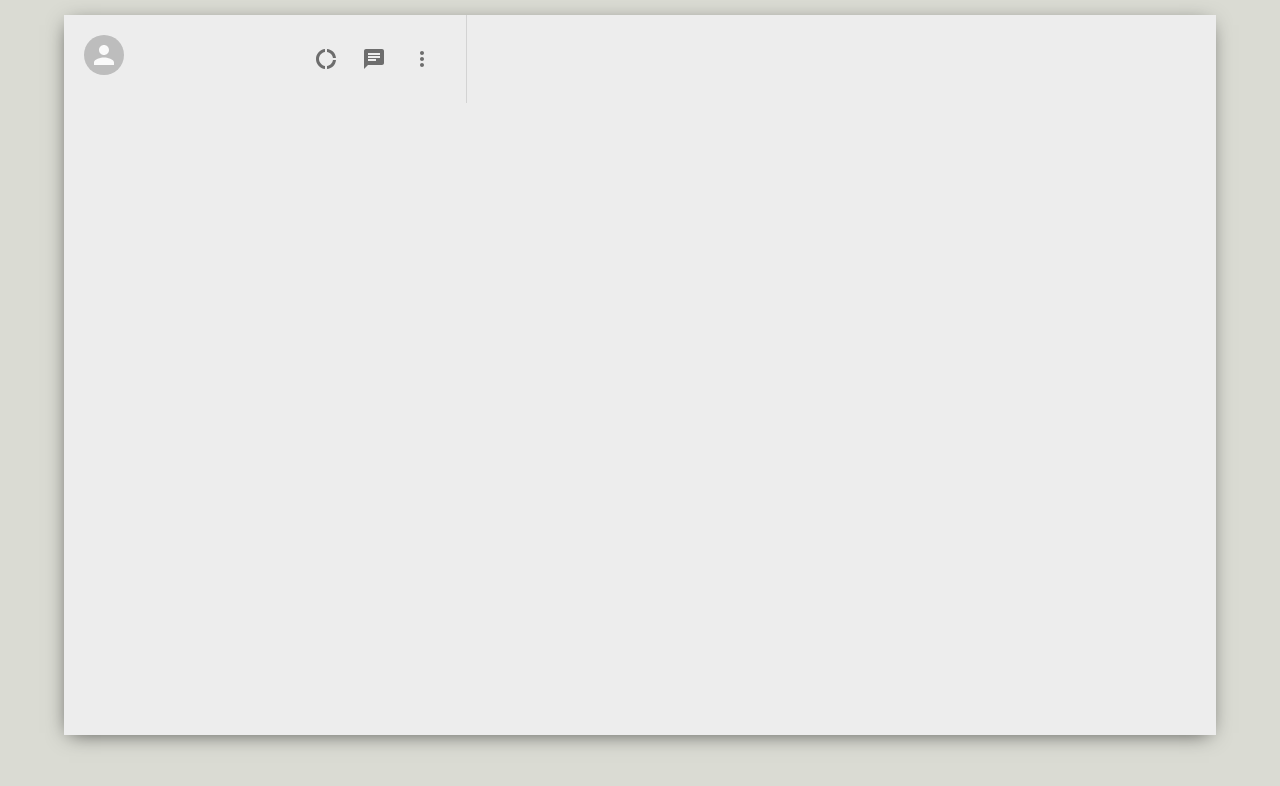
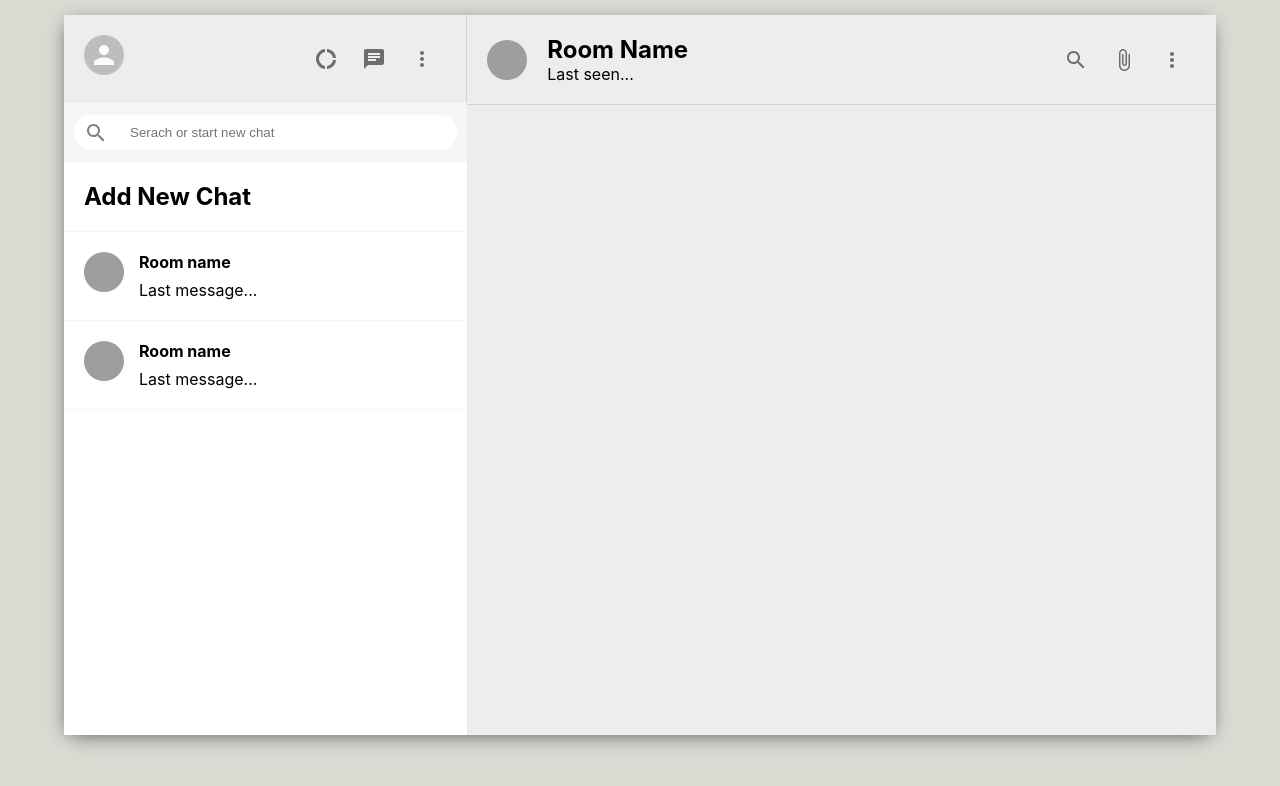
Before and after one commit to Satyam028/whatsapp-clone, a React (Create React App) app: page / in a window 1280 px wide. Shown: the top 786 px of the page. Built offline with nearby package versions, Linux system fonts and the light colour scheme; grey boxes are pictures that could not be loaded.

Commit message:
sidebar chat list styling

```diff
--- a/src/components/App.js
+++ b/src/components/App.js
@@ -1,6 +1,7 @@
 import React from "react";
 import "./App.css";
 import Sidebar from "./Sidebar";
+import Chat from "./Chat";
 
 function App() {
   return (
@@ -12,6 +13,7 @@ function App() {
         <Sidebar />
 
         {/* chat */}
+        <Chat />
       </div>
     </div>
   );
--- /dev/null
+++ b/src/components/Chat.css
@@ -0,0 +1,15 @@
+.chat {
+  flex: 0.65;
+}
+
+.chat_header {
+  display: flex;
+  padding: 20px;
+  align-items: center;
+  border-bottom: 1px solid lightgrey;
+}
+
+.chat_headerInfo {
+  flex: 1;
+  padding-left: 20px;
+}
--- /dev/null
+++ b/src/components/Chat.js
@@ -0,0 +1,44 @@
+import { Avatar, IconButton } from "@material-ui/core";
+import { AttachFile } from "@material-ui/icons";
+import MoreVert from "@material-ui/icons/MoreVert";
+import { SearchOutlined } from "@material-ui/icons";
+import React, { useState, useEffect } from "react";
+import "./Chat.css";
+
+function Chat() {
+  const [seed, setSeed] = useState("");
+
+  useEffect(() => {
+    setSeed(Math.floor(Math.random() * 5000));
+  }, []);
+
+  return (
+    <div className="chat">
+      <div className="chat_header">
+        <Avatar src={`https://avatars.dicebear.com/api/human/${seed}.svg`} />
+
+        <div className="chat_headerInfo">
+          <h2>Room Name</h2>
+          <p>Last seen...</p>
+        </div>
+
+        <div className="chat_headerRight">
+          <IconButton>
+            {/* <SearchOutlined /> */}
+            <SearchOutlined />
+          </IconButton>
+          <IconButton>
+            <AttachFile />
+          </IconButton>
+          <IconButton>
+            <MoreVert />
+          </IconButton>
+        </div>
+      </div>
+      <div className="chat_body"></div>
+      <div className="chat_footer"></div>
+    </div>
+  );
+}
+
+export default Chat;
--- a/src/components/Sidebar.css
+++ b/src/components/Sidebar.css
@@ -1,4 +1,6 @@
 .sidebar {
+  display: flex;
+  flex-direction: column;
   flex: 0.35;
 }
 .sidebar_header {
@@ -15,7 +17,40 @@
   min-width: 10vw;
 }
 
-..sidebar_headerRight > .MuiSvgIcon-root {
+.sidebar_headerRight > .MuiSvgIcon-root {
   margin-right: 2vw;
   font-size: 24px !important;
 }
+
+.sidebar_search {
+  display: flex;
+  align-items: center;
+  background-color: #f6f6f6;
+  height: 39px;
+  padding: 10px;
+}
+
+.sidebar_searchContainer {
+  display: flex;
+  align-items: center;
+  background-color: white;
+  width: 100%;
+  height: 35px;
+  border-radius: 20px;
+}
+
+.sidebar_searchContainer > input {
+  border: none;
+  margin-left: 10px;
+}
+
+.sidebar_searchContainer > .MuiSvgIcon-root {
+  color: grey;
+  padding: 10px;
+}
+
+.sidebar_chats {
+  flex: 1;
+  background-color: white;
+  overflow: scroll;
+}
--- a/src/components/Sidebar.js
+++ b/src/components/Sidebar.js
@@ -4,6 +4,8 @@ import ChatIcon from "@material-ui/icons/Chat";
 import MoreVertIcon from "@material-ui/icons/MoreVert";
 import React from "react";
 import "./Sidebar.css";
+import { SearchOutlined } from "@material-ui/icons";
+import SidebarChatList from "./SidebarChatList";
 
 function Sidebar() {
   return (
@@ -25,8 +27,19 @@ function Sidebar() {
       </div>
 
       {/* search bar */}
-      <div className="sidebar_search"></div>
-      <div className="sidebar_chats"></div>
+      <div className="sidebar_search">
+        <div className="sidebar_searchContainer">
+          <SearchOutlined />
+          <input placeholder="Serach or start new chat" type="text" />
+        </div>
+      </div>
+
+      {/* Sidebar chat */}
+      <div className="sidebar_chats">
+        <SidebarChatList  addNewChat/>
+        <SidebarChatList />
+        <SidebarChatList />
+      </div>
     </div>
   );
 }
--- /dev/null
+++ b/src/components/SidebarChatList.css
@@ -0,0 +1,19 @@
+.sidebarChatList {
+  display: flex;
+  padding: 20px;
+  cursor: pointer;
+  border-bottom: 1px solid #f6f6f6;
+}
+
+.sidebarChatList:hover {
+  background-color: #ebebeb;
+}
+
+.sidebarChatList_info {
+  margin-left: 15px;
+}
+
+.sidebarChatList_info > h2 {
+  font-size: 16px;
+  margin-bottom: 8px;
+}
--- /dev/null
+++ b/src/components/SidebarChatList.js
@@ -0,0 +1,35 @@
+import { Avatar } from "@material-ui/core";
+import React, { useState, useEffect } from "react";
+import "./SidebarChatList.css";
+
+function SidebarChatList({ addNewChat }) {
+  const [seed, setSeed] = useState("");
+
+  useEffect(() => {
+    setSeed(Math.floor(Math.random() * 5000));
+  }, []);
+
+  const createChat = () => {
+    const roomName = prompt("Please enter new name");
+
+    if (roomName) {
+      //do some clever database stuff...
+    }
+  };
+
+  return !addNewChat ? (
+    <div className="sidebarChatList">
+      <Avatar src={`https://avatars.dicebear.com/api/human/${seed}.svg`} />
+      <div className="sidebarChatList_info">
+        <h2>Room name</h2>
+        <p>Last message...</p>
+      </div>
+    </div>
+  ) : (
+    <div onClick={createChat} className="sidebarChatList">
+      <h2>Add New Chat</h2>
+    </div>
+  );
+}
+
+export default SidebarChatList;
```
